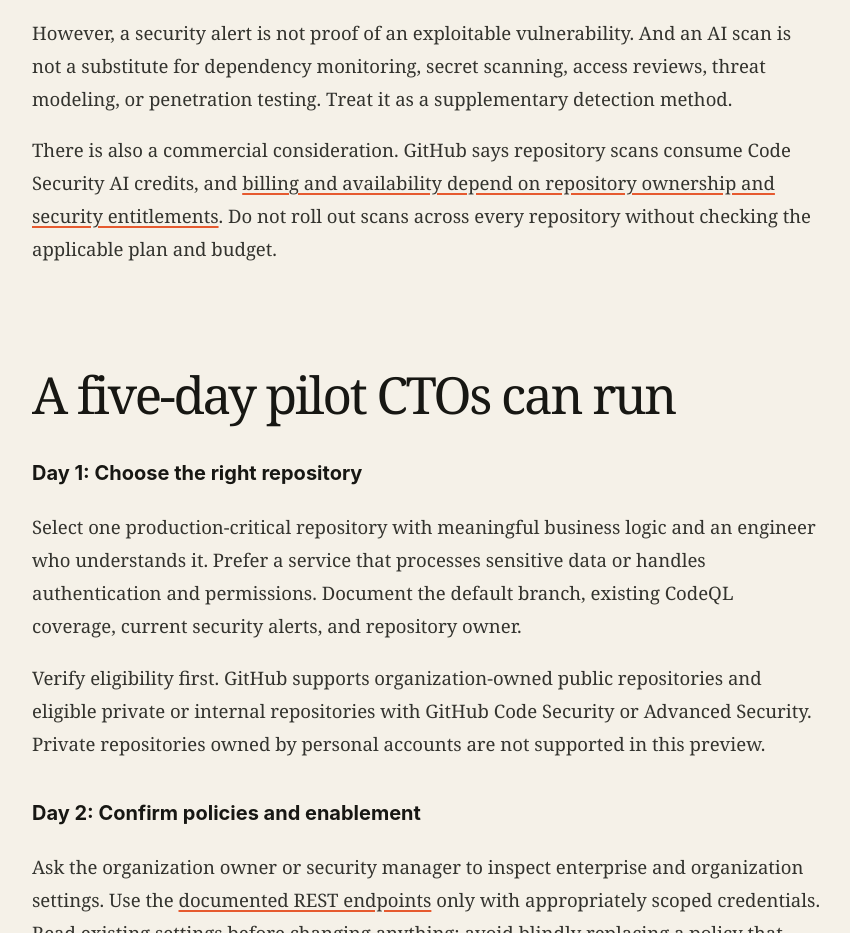
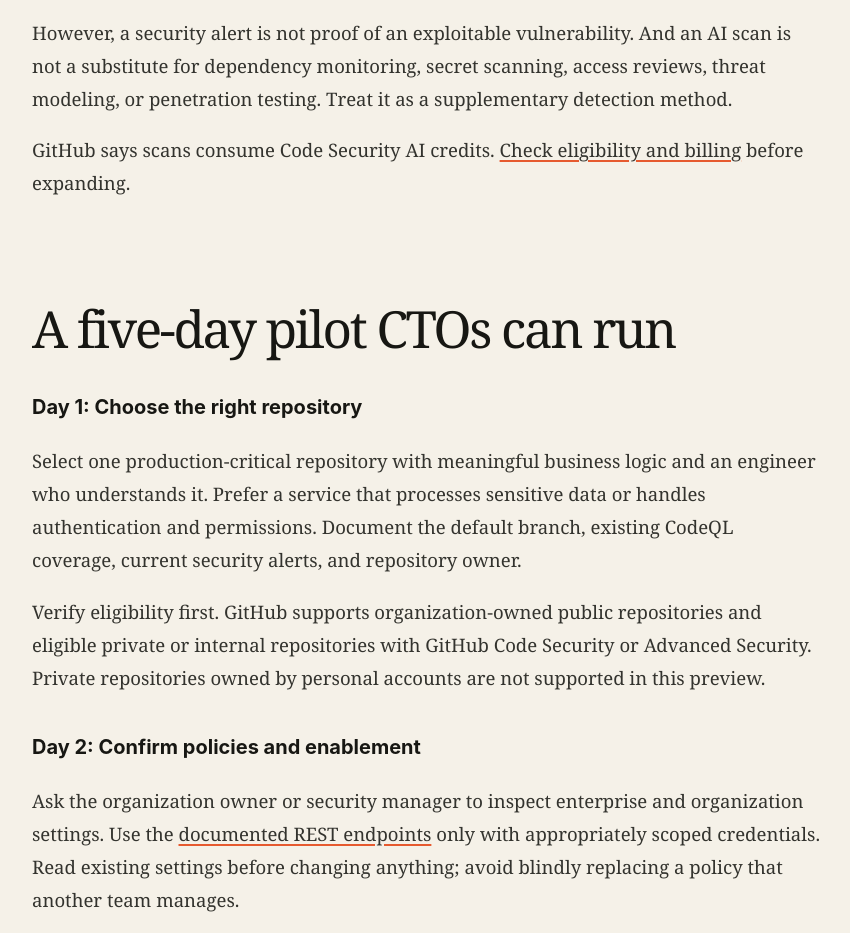
Before and after one commit to varunjain79/varunjain79.github.io, an Astro site: page /founders-guide/github-ai-scan-repositories-startup-cto-rollout-guide in a window 1280 px wide. Shown: the part 3403-4336 px from the top of the page, without its empty margins (213-1063 px from the left). Built offline with nearby package versions, Linux system fonts and the light colour scheme; Astro itself is replaced by a stand-in of ours.

Commit message:
Tighten founder guide to editorial word limit

```diff
--- a/src/content/founders-guide/github-ai-scan-repositories-startup-cto-rollout-guide.md
+++ b/src/content/founders-guide/github-ai-scan-repositories-startup-cto-rollout-guide.md
@@ -43,7 +43,7 @@ This is especially relevant for small engineering teams where nobody owns securi
 
 However, a security alert is not proof of an exploitable vulnerability. And an AI scan is not a substitute for dependency monitoring, secret scanning, access reviews, threat modeling, or penetration testing. Treat it as a supplementary detection method.
 
-There is also a commercial consideration. GitHub says repository scans consume Code Security AI credits, and [billing and availability depend on repository ownership and security entitlements](https://github.blog/changelog/2026-10-28-ai-scan-for-repositories-in-public-preview/). Do not roll out scans across every repository without checking the applicable plan and budget.
+GitHub says scans consume Code Security AI credits. [Check eligibility and billing](https://github.blog/changelog/2026-10-28-ai-scan-for-repositories-in-public-preview/) before expanding.
 
 ## A five-day pilot CTOs can run
 
```
